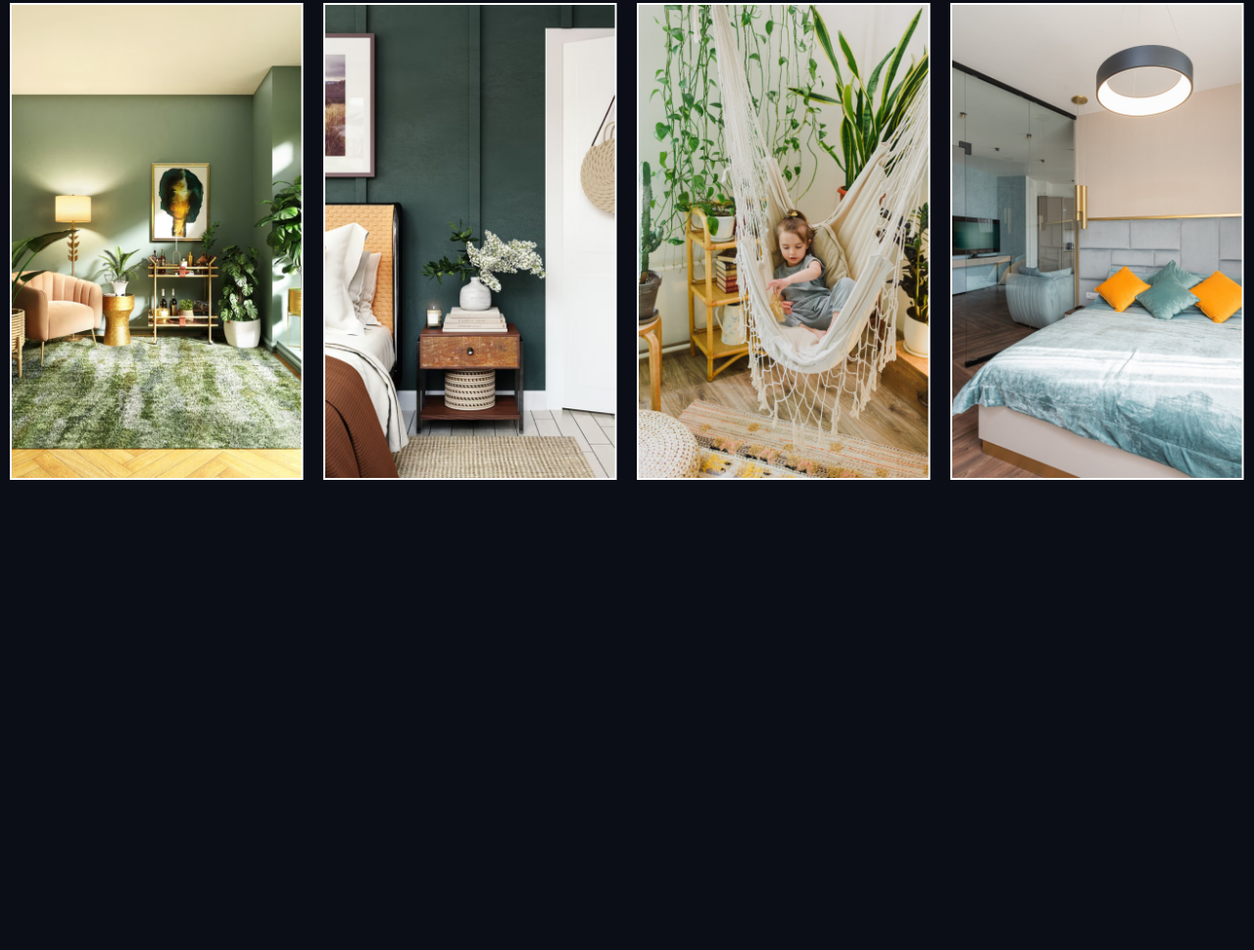
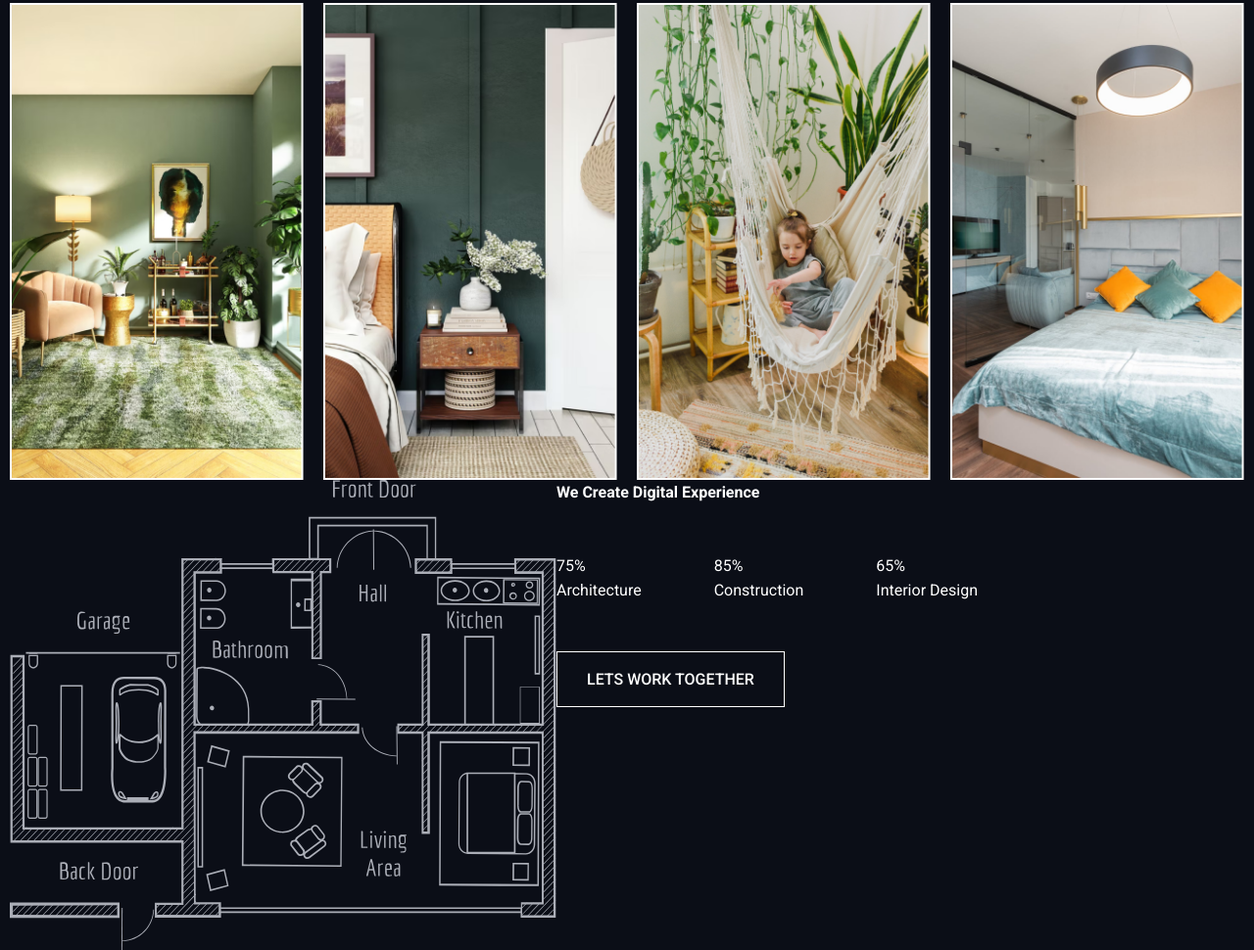
Before and after one commit to progdidi/RMC, a website: page app/index.html in a window 1280 px wide. Shown: the part 2906-3876 px from the top of the page at 98% size. Before the commit the page ends 3396 px from the top, so only its background shows below. Drawn offline with Linux system fonts and the light colour scheme.

Commit message:
feat: add experience section

```diff
--- a/app/index.html
+++ b/app/index.html
@@ -135,6 +135,35 @@
         </div>
     </section>
 
+    <section class="experience">
+        <div class="container">
+            <div class="experience__inner">
+                <img src="images/experience.svg" alt="" class="experience__img">
+
+                <div class="experience__info">
+                    <h3 class="experience__title">We Create Digital Experience</h3>
+
+                    <div class="experience__items">
+                        <div class="experience__item">
+                            <p class="experience__item-num">75%</p>
+                            <p class="experience__item-text">Architecture</p>
+                        </div>
+                        <div class="experience__item">
+                            <p class="experience__item-num">85%</p>
+                            <p class="experience__item-text">Construction</p>
+                        </div>
+                        <div class="experience__item">
+                            <p class="experience__item-num">65%</p>
+                            <p class="experience__item-text">Interior Design</p>
+                        </div>
+                    </div>
+
+                    <button class="experience__button main-btn">Lets work together</button>
+                </div>
+            </div>
+        </div>
+    </section>
+
     <script src="js/main.min.js"></script>
 </body>
 </html>
--- /dev/null
+++ b/app/scss/blocks/_experience.scss
@@ -0,0 +1,28 @@
+.experience {
+    &__inner {
+        display: flex;
+        .experience__img {
+        }
+        .experience__info {
+            .experience__title {
+                margin-bottom: 50px;
+            }
+            .experience__items {
+                display: flex;
+                gap: 74px;
+                margin-bottom: 50px;
+                .experience__item {
+                    &-num {
+                    }
+                    &-text {
+                    }
+                }
+            }
+
+
+            .experience__button {
+            }
+        }
+
+    }
+}
--- a/app/scss/style.scss
+++ b/app/scss/style.scss
@@ -7,3 +7,4 @@
 @import 'blocks/specialization';
 @import 'blocks/about';
 @import 'blocks/projects';
+@import 'blocks/experience';
```
Also changed, not shown: app/css/style.min.css.
